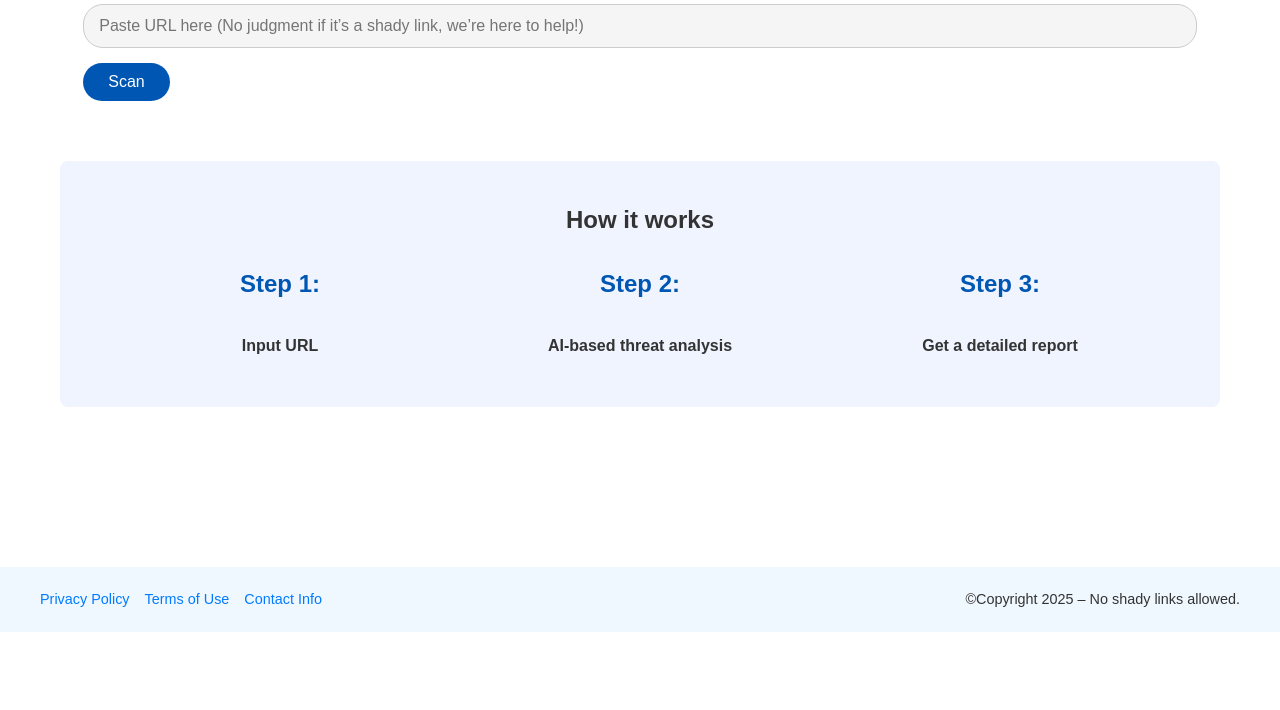
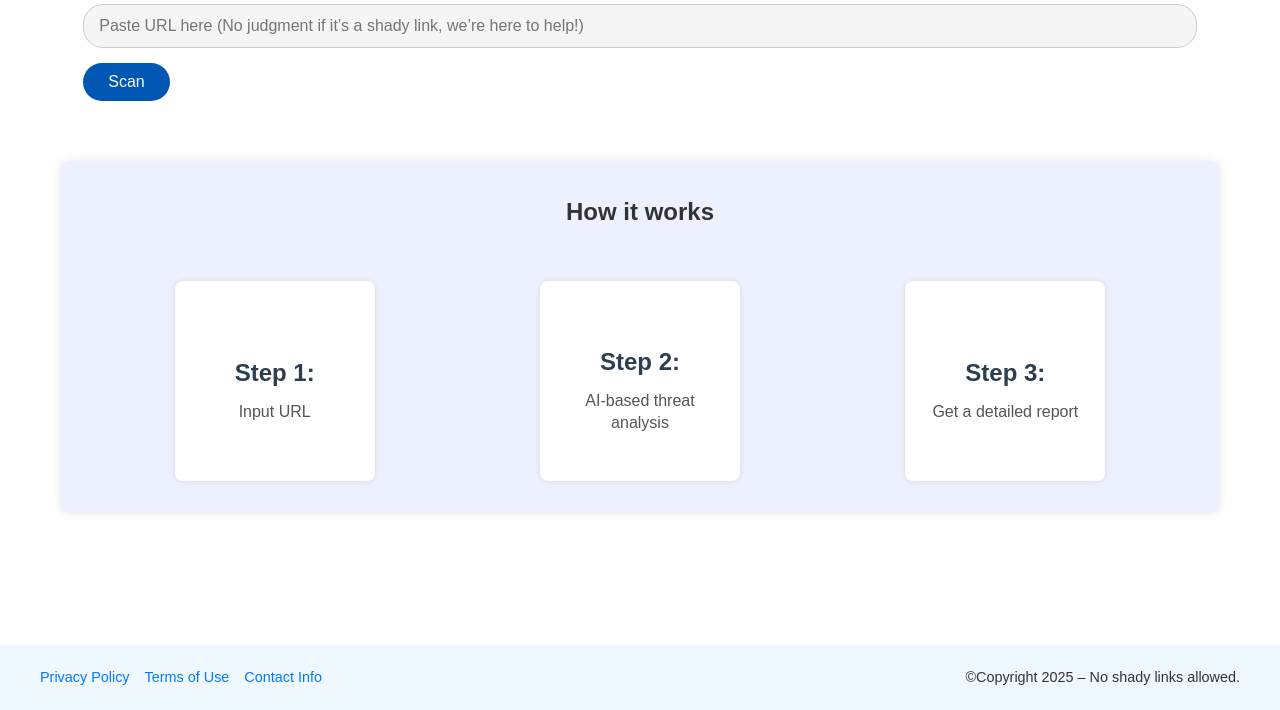
Before and after one commit to Murage-Martha/URL_threat_assessment_system, a Flask app: page / in a window 1280 px wide. Shown: the part 318-1028 px from the top of the page. Before the commit the page ends 950 px from the top, so only its background shows below. Run offline with Flask 2, Linux system fonts and the light colour scheme; parts of the project's set-up code (start-up, migrations or seed data) failed here and were passed over.

Commit message:
Working with the model

```diff
--- a/app/routes.py
+++ b/app/routes.py
@@ -91,6 +91,14 @@ def logout():
         {'WWW-Authenticate': 'Basic realm="Login Required"'}
     )
 
+from datetime import datetime, timedelta
+
+def get_week_range(year, week):
+    # ISO weeks: Monday is the first day of the week
+    first_day = datetime.strptime(f'{year}-W{int(week )}-1', "%Y-W%W-%w")
+    last_day = first_day + timedelta(days=6)
+    return f"{first_day.strftime('%b %d')} - {last_day.strftime('%b %d')}"
+
 @main_bp.route('/admin/stats')
 def admin_stats():
     """Generate system statistics for the admin dashboard."""
@@ -118,6 +126,39 @@ def admin_stats():
         # Convert to JSON-serializable format
         urls_per_day = [{'date': str(row[0]), 'count': row[1]} for row in urls_per_day]
 
+        # URLs analyzed per week (last 8 weeks)
+        last_8_weeks = datetime.utcnow() - timedelta(weeks=8)
+        urls_per_week = (
+            db_session.query(
+                func.strftime('%Y-%W', URLThreat.last_checked).label('week'),
+                func.count(URLThreat.id)
+            )
+            .filter(URLThreat.last_checked >= last_8_weeks)
+            .group_by('week')
+            .order_by('week')
+            .all()
+        )
+        # Convert to JSON-serializable format
+        urls_per_week = [{'week': row[0], 'count': row[1]} for row in urls_per_week]
+
+        # Group by year and week
+        weekly = (
+            db_session.query(
+                func.extract('year', URLThreat.last_checked).label('year'),
+                func.extract('week', URLThreat.last_checked).label('week'),
+                func.count(URLThreat.id)
+            )
+            .group_by('year', 'week')
+            .order_by('year', 'week')
+            .all()
+        )
+        # Format for frontend
+        urls_per_week = []
+        for row in weekly:
+            year, week, count = int(row[0]), int(row[1]), row[2]
+            week_label = get_week_range(year, week)
+            urls_per_week.append({'week': week_label, 'year': year, 'count': count})
+
         # HTTPS adoption
         https_count = db_session.query(func.count(URLThreat.id)).filter(URLThreat.url.like('https://%')).scalar()
         https_adoption = (https_count / total_urls * 100) if total_urls > 0 else 0
@@ -132,8 +173,10 @@ def admin_stats():
             'total_malicious': total_malicious,
             'detection_rate': round(detection_rate, 2),
             'urls_per_day': urls_per_day,
+            'urls_per_week': urls_per_week,
             'https_adoption': round(https_adoption, 2),
             'special_char_percentage': round(special_char_percentage, 2),
+            'latest_year': urls_per_week[-1]['year'] if urls_per_week else datetime.utcnow().year,
         }
 
         return jsonify(stats)
--- a/static/style.css
+++ b/static/style.css
@@ -171,49 +171,89 @@ input[type="text"]:focus {
 
 /* How it works section */
 .how-it-works {
-    background-color: #f0f4ff;
-    padding: 40px;
-    border-radius: 8px;
-    margin-bottom: 60px;
-    text-align: center;
+    padding: 2rem;
+    background-color: #edf0ff;
+    border-radius: 10px;
+    box-shadow: 0 0 10px rgba(0, 0, 0, 0.1);
+    margin-bottom: 2rem;
 }
 
-.how-it-works h2 {
-    margin-bottom: 30px;
-    color: #0056b3;
+.how-it-works h1 {
+    color: #333;
+    text-align: center;
+    margin-bottom: 1.5rem;
 }
 
 .steps {
     display: flex;
     justify-content: space-around;
+    align-items: center;
+    text-align: center;
 }
 
 .step {
-    text-align: center;
-    width: 30%;
+    background-color: #fff;
+    padding: 1.5rem;
+    border-radius: 8px;
+    box-shadow: 0 0 5px rgba(0, 0, 0, 0.1);
+    transition: transform 0.3s ease, box-shadow 0.3s ease; /* Added transition for box-shadow */
+    width: 200px; /* Adjust as needed */
+    height: 200px; /* Adjust as needed */
+    display: flex;
+    flex-direction: column;
+    justify-content: center;
+    align-items: center;
+}
+
+.step:hover {
+    transform: translateY(-5px);
+    box-shadow: 0 5px 15px rgba(0, 0, 0, 0.2); /* Increased box-shadow on hover */
+}
+
+.step h2 {
+    color: #2c3e50;
+    margin-top: 0.5rem;
+    margin-bottom: 0.5rem;
+}
+
+.step p {
+    font-size: 1em;
+    line-height: 1.4;
+    color: #555;
 }
 
 .step-icon {
-    background-color: #fff;
-    width: 100px;
-    height: 100px;
-    border-radius: 50%;
-    margin: 0 auto 15px;
-    display: flex;
-    justify-content: center;
-    align-items: center;
-    box-shadow: 0 4px 8px rgba(0, 0, 0, 0.1);
+    font-size: 3em;
+    color: #3498db; /* Adjust color as needed */
+    margin-bottom: 0.5rem;
 }
 
-.step p {
-    font-weight: 600;
-    margin-bottom: 8px;
+/* Add animation */
+@keyframes fadeInUp {
+    from {
+        opacity: 0;
+        transform: translateY(20px);
+    }
+    to {
+        opacity: 1;
+        transform: translateY(0);
+    }
 }
 
-.step-description {
-    font-weight: normal !important;
-    font-size: 0.95rem;
-    color: #555;
+.step {
+    animation: fadeInUp 0.5s ease forwards;
+}
+
+.step:nth-child(1) {
+    animation-delay: 0.2s;
+}
+
+.step:nth-child(2) {
+    animation-delay: 0.4s;
+}
+
+.step:nth-child(3) {
+    animation-delay: 0.6s;
 }
 
 /* Threat categories section */
--- a/templates/index.html
+++ b/templates/index.html
@@ -28,14 +28,17 @@
         <h1>How it works</h1><br>
         <div class="steps">
             <div class="step">
+                <i class="fas fa-link step-icon"></i>
                 <h2>Step 1:</h2>
-                <p> Input URL</p>
+                <p>Input URL</p>
             </div>
             <div class="step">
+                <i class="fas fa-robot step-icon"></i>
                 <h2>Step 2:</h2>
                 <p>AI-based threat analysis</p>
             </div>
             <div class="step">
+                <i class="fas fa-file-alt step-icon"></i>
                 <h2>Step 3:</h2>
                 <p>Get a detailed report</p>
             </div>
```
Also changed, not shown: templates/admin.html (+75 -40 lines).
